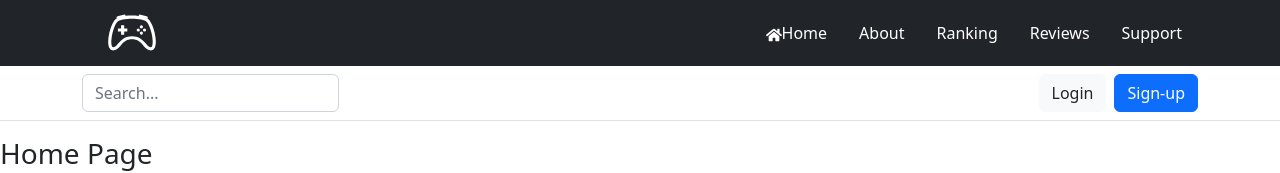
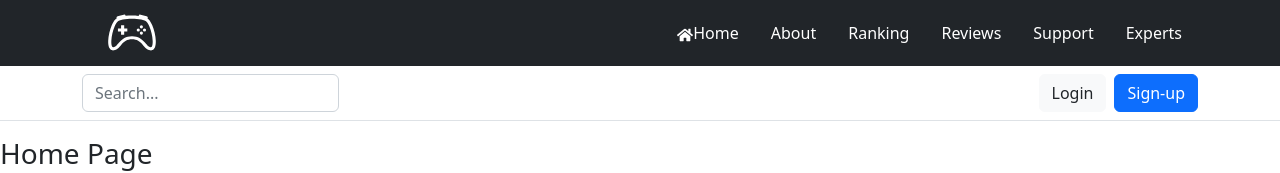
Before and after one commit to Jeancarlo90/trabajo-grupal, a React (Create React App) app: page / in a window 1280 px wide. Shown: the top 173 px of the page. Built offline with nearby package versions, Linux system fonts and the light colour scheme.

Commit message:
Update NavBar.js

```diff
--- a/src/Components/NavBar.js
+++ b/src/Components/NavBar.js
@@ -40,6 +40,12 @@ function NavBar(){
                                        Support
                                     </Link >
                                 </li>
+                                <li>
+                                    <Link to='/Experts' className="nav-link text-white">
+
+                                       Experts
+                                    </Link >
+                                </li>
                             </ul>
                         </div>
                     </div>
```
